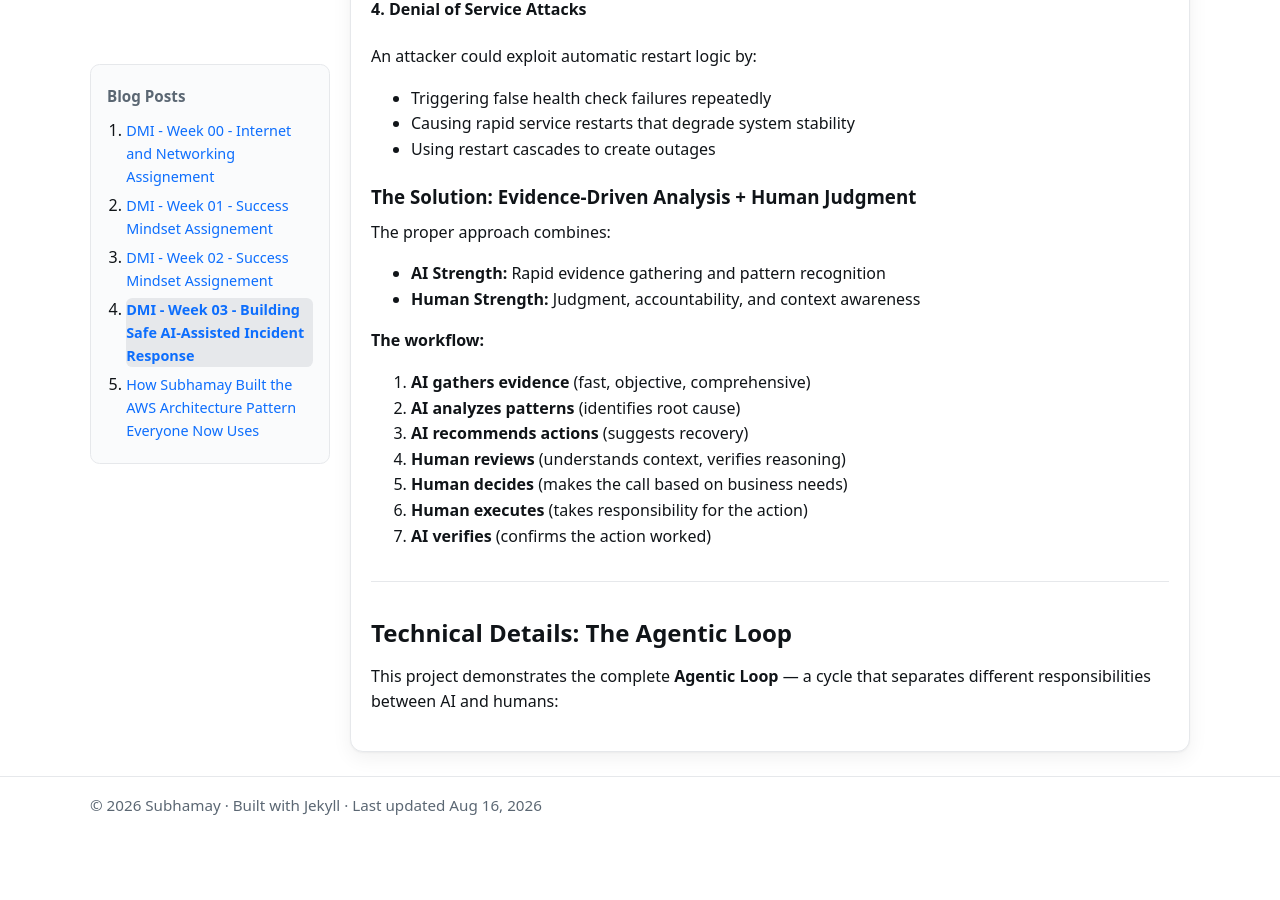
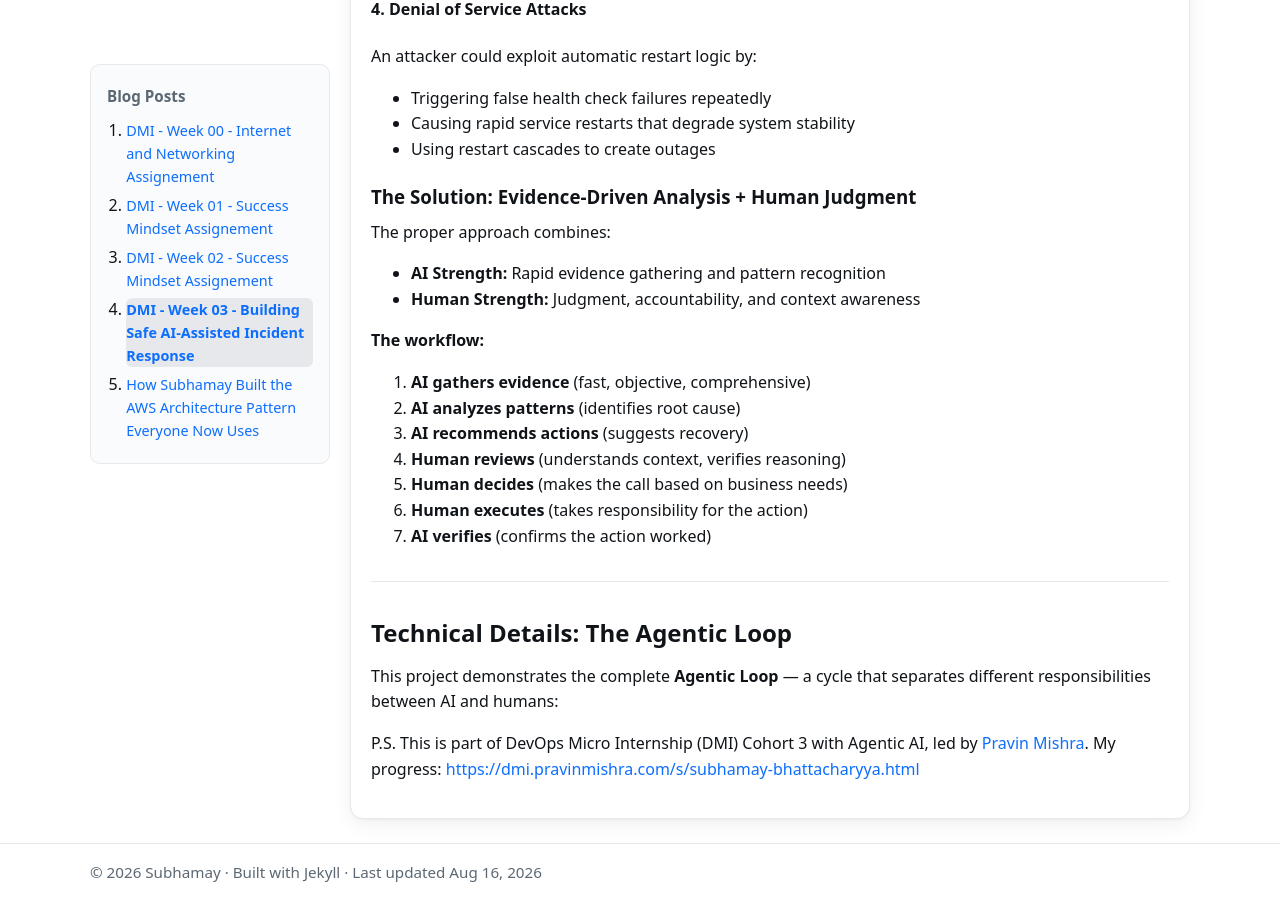
Before and after one commit to subhamay-bhattacharyya/.github, a Jekyll site: the page built from blogs/dmi-week-03-build-ai-assisted-incident-response.md, in a window 1280 px wide and 900 px high, scrolled down 5489 px. Built offline with Jekyll 4.4.1, drawn with Linux system fonts in a browser that asks for light colours; before the commit the page ends 6322 px from its top, so only the background shows below that.

Commit message:
Add DMI badge link to project documentation

```diff
--- a/blogs/dmi-week-03-build-ai-assisted-incident-response.md
+++ b/blogs/dmi-week-03-build-ai-assisted-incident-response.md
@@ -248,3 +248,5 @@ The proper approach combines:
 ## Technical Details: The Agentic Loop
 
 This project demonstrates the complete **Agentic Loop** — a cycle that separates different responsibilities between AI and humans:
+
+P.S. This is part of DevOps Micro Internship (DMI) Cohort 3 with Agentic AI, led by [Pravin Mishra](https://www.linkedin.com/in/pravin-mishra-aws-trainer/). My progress: <https://dmi.pravinmishra.com/s/subhamay-bhattacharyya.html>
```
